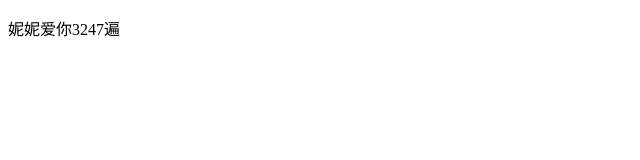
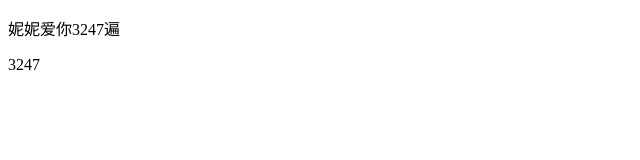
Before and after one commit to IRON-man-w/-3247, a plain HTML site: page index.html in a window 1280 px wide. Shown: the full height of the page, 0-640 px from the left. Drawn offline with Linux system fonts and the light colour scheme.

Commit message:
Update index.html

```diff
--- a/index.html
+++ b/index.html
@@ -8,5 +8,6 @@
 </head>
 <body>
     <p>妮妮爱你3247遍</p>
+    <p>3247</p>
 </body>
 </html>
```
